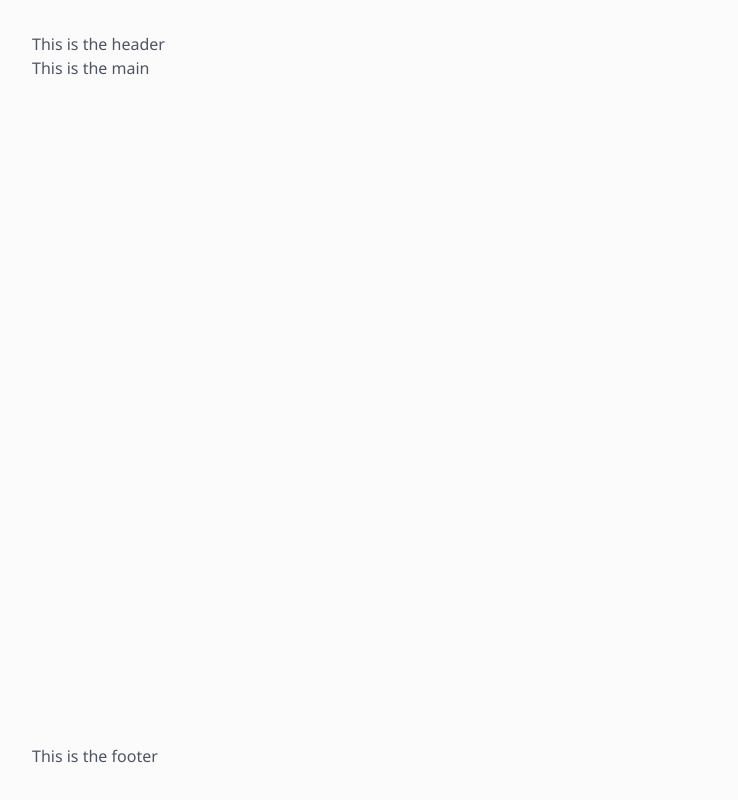
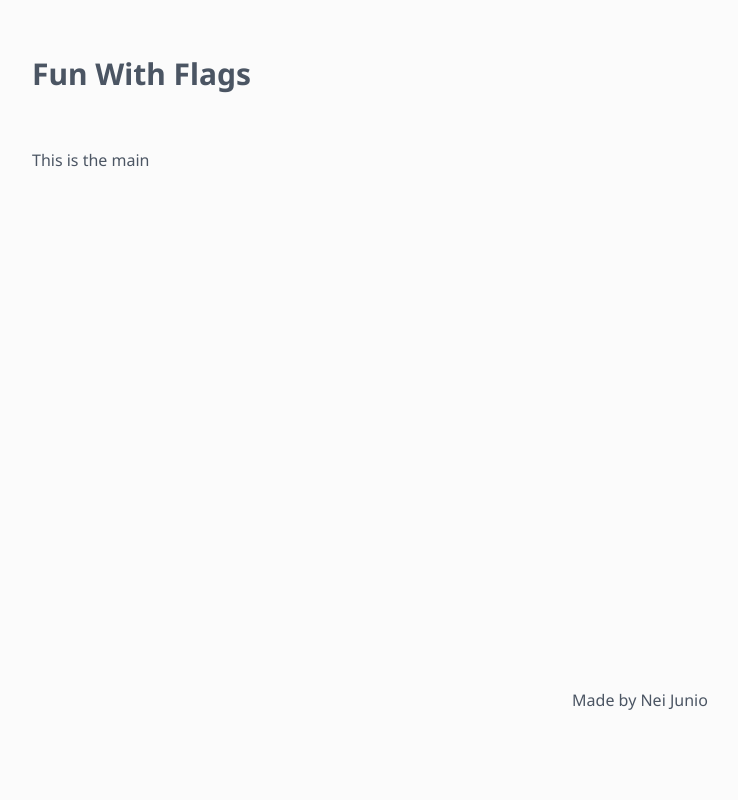
Before and after one commit to NeiJunio/fun-with-flags, a Next.js app: page / in a window 1280 px wide. Shown: the whole page, without its empty margins (0-738 px from the left). Built offline with nearby package versions, Linux system fonts and the light colour scheme.

Commit message:
add Header and Footer components

```diff
--- /dev/null
+++ b/app/components/Footer.tsx
@@ -0,0 +1,11 @@
+const Footer = () => {
+    return (
+        <>
+            <footer className="py-6 mb-8">
+                <p className="text-center">Made by Nei Junio</p>
+            </footer>
+        </>
+    );
+}
+
+export default Footer;
--- /dev/null
+++ b/app/components/Header.tsx
@@ -0,0 +1,11 @@
+const Header = () => {
+    return (
+        <>
+            <header className="py-6 mb-8">
+                <h1 className="text-3xl font-bold ">Fun With Flags</h1>
+            </header>
+        </>
+    );
+}
+
+export default Header;
--- /dev/null
+++ b/app/components/index.ts
@@ -0,0 +1,2 @@
+export {default as Footer} from './Footer';
+export {default as Header} from './Header';
--- a/app/page.tsx
+++ b/app/page.tsx
@@ -1,10 +1,12 @@
+
+import {Footer, Header} from "./components"
 
 export default function Home() {
-  return (
-    <>
-    <header>This is the header</header>
-    <main className="flex-1">This is the main</main>
-    <footer>This is the footer</footer>
-    </>
-  );
+    return (
+        <>
+            <Header />
+            <main className="flex-1">This is the main</main>
+            <Footer />
+        </>
+    );
 }
```
